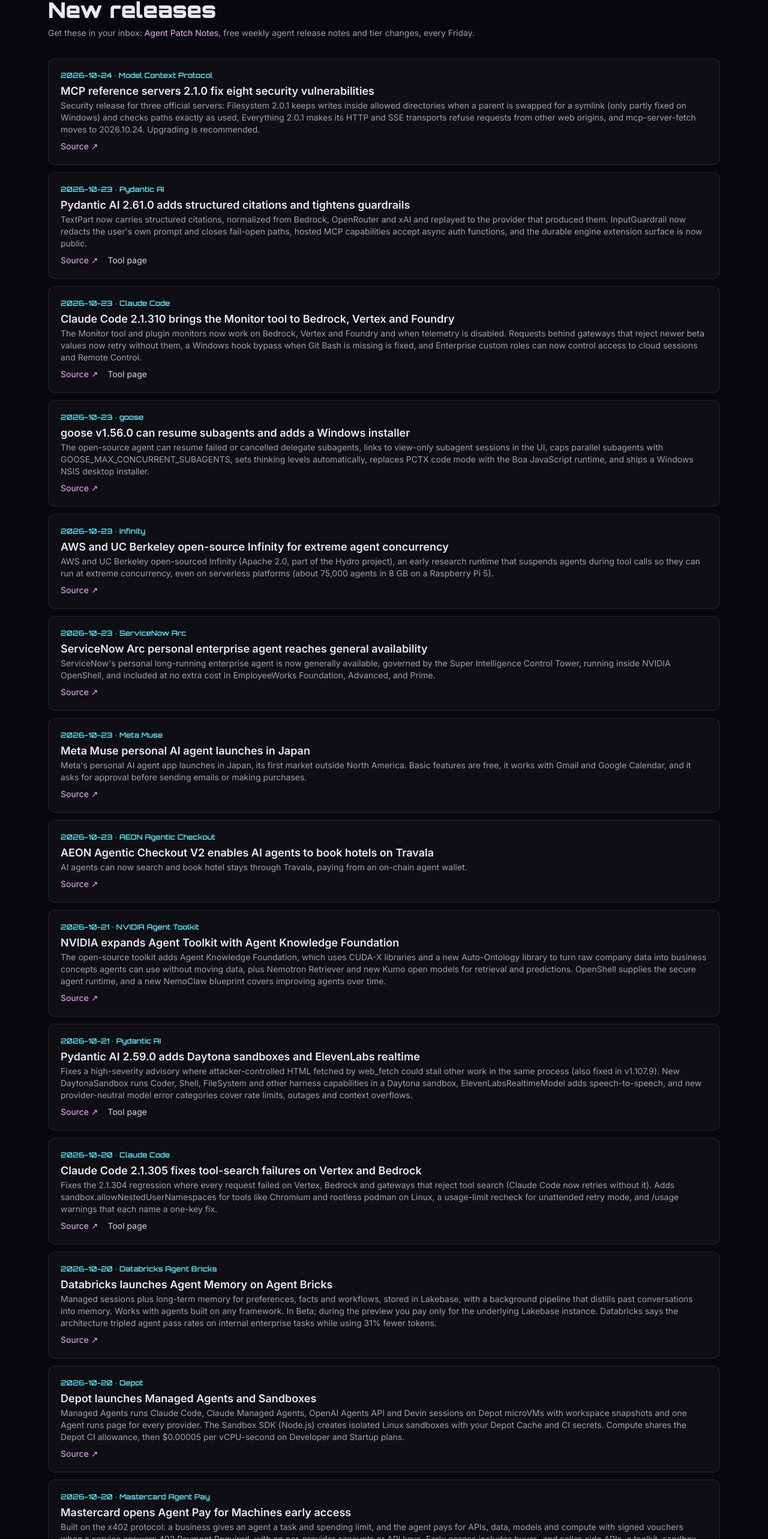
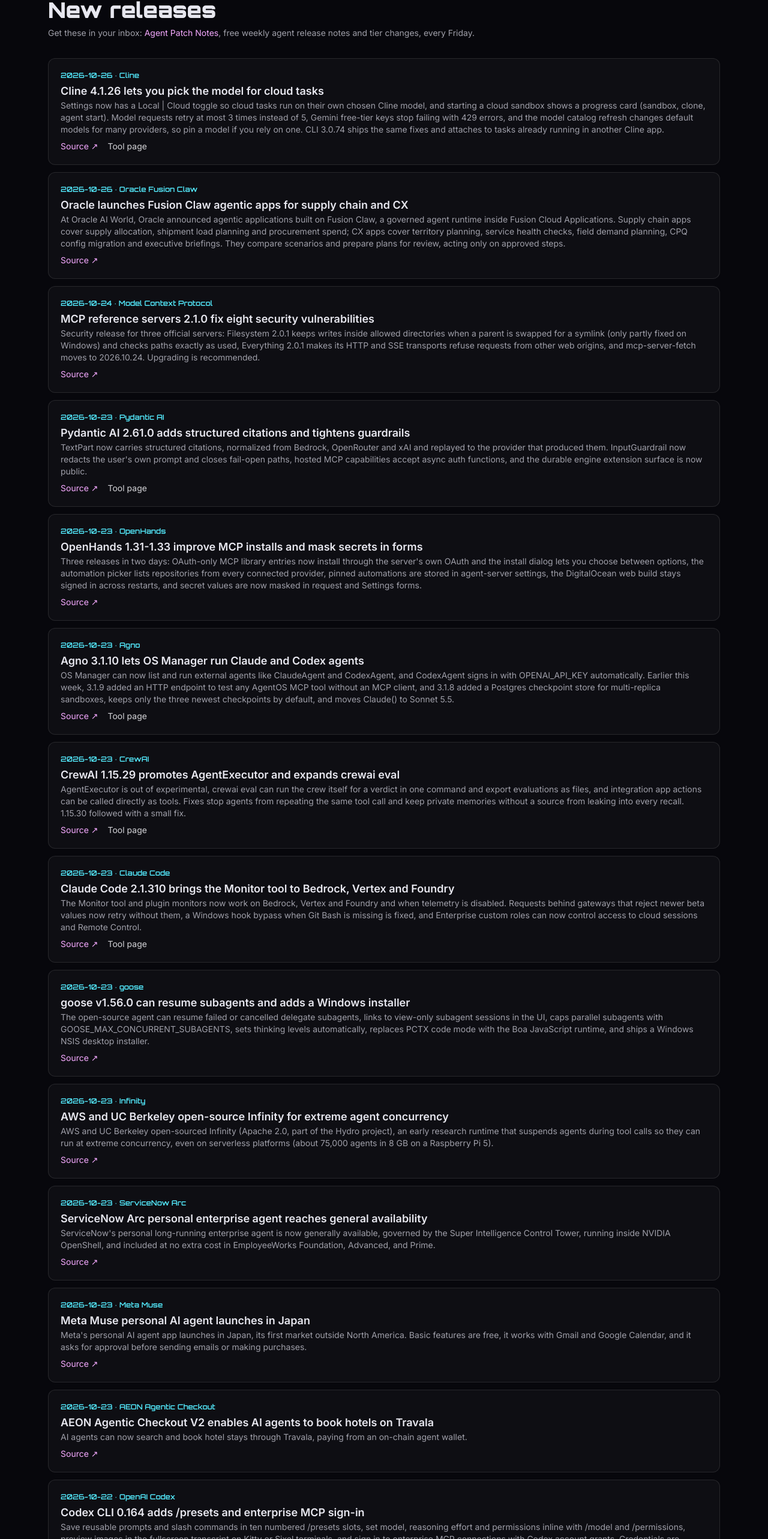
Before and after one commit to Bombtek/ranked-agents, a Next.js app: page /releases in a window 1280 px wide. Shown: the part 96-2662 px from the top of the page at 60% size. Built offline with nearby package versions, Linux system fonts and the light colour scheme; no server answers.

Commit message:
Add Oct 22-26 releases: Cline 4.1.26, Oracle Fusion Claw, OpenHands 1.33, Agno 3.1.10, CrewAI 1.15.29, Codex CLI 0.164

```diff
--- a/data/releases.ts
+++ b/data/releases.ts
@@ -1,14 +1,20 @@
 export interface Release { title: string; product: string; date: string; summary: string; source: string; toolSlug?: string }
 // Newest first. Dates are ISO (YYYY-MM-DD).
 export const releases: Release[] = [
+  { title: "Cline 4.1.26 lets you pick the model for cloud tasks", product: "Cline", date: "2026-10-26", summary: "Settings now has a Local | Cloud toggle so cloud tasks run on their own chosen Cline model, and starting a cloud sandbox shows a progress card (sandbox, clone, agent start). Model requests retry at most 3 times instead of 5, Gemini free-tier keys stop failing with 429 errors, and the model catalog refresh changes default models for many providers, so pin a model if you rely on one. CLI 3.0.74 ships the same fixes and attaches to tasks already running in another Cline app.", source: "https://github.com/cline/cline/releases/tag/v4.1.26", toolSlug: "cline" },
+  { title: "Oracle launches Fusion Claw agentic apps for supply chain and CX", product: "Oracle Fusion Claw", date: "2026-10-26", summary: "At Oracle AI World, Oracle announced agentic applications built on Fusion Claw, a governed agent runtime inside Fusion Cloud Applications. Supply chain apps cover supply allocation, shipment load planning and procurement spend; CX apps cover territory planning, service health checks, field demand planning, CPQ config migration and executive briefings. They compare scenarios and prepare plans for review, acting only on approved steps.", source: "https://www.oracle.com/news/announcement/ai-world-oracle-introduces-claw-powered-fusion-agentic-applications-for-supply-chain-2026-10-26/" },
   { title: "MCP reference servers 2.1.0 fix eight security vulnerabilities", product: "Model Context Protocol", date: "2026-10-24", summary: "Security release for three official servers: Filesystem 2.0.1 keeps writes inside allowed directories when a parent is swapped for a symlink (only partly fixed on Windows) and checks paths exactly as used, Everything 2.0.1 makes its HTTP and SSE transports refuse requests from other web origins, and mcp-server-fetch moves to 2026.10.24. Upgrading is recommended.", source: "https://github.com/modelcontextprotocol/servers/releases/tag/v2.1.0" },
   { title: "Pydantic AI 2.61.0 adds structured citations and tightens guardrails", product: "Pydantic AI", date: "2026-10-23", summary: "TextPart now carries structured citations, normalized from Bedrock, OpenRouter and xAI and replayed to the provider that produced them. InputGuardrail now redacts the user's own prompt and closes fail-open paths, hosted MCP capabilities accept async auth functions, and the durable engine extension surface is now public.", source: "https://github.com/pydantic/pydantic-ai/releases/tag/v2.61.0", toolSlug: "pydantic-ai" },
+  { title: "OpenHands 1.31-1.33 improve MCP installs and mask secrets in forms", product: "OpenHands", date: "2026-10-23", summary: "Three releases in two days: OAuth-only MCP library entries now install through the server's own OAuth and the install dialog lets you choose between options, the automation picker lists repositories from every connected provider, pinned automations are stored in agent-server settings, the DigitalOcean web build stays signed in across restarts, and secret values are now masked in request and Settings forms.", source: "https://github.com/OpenHands/OpenHands/releases/tag/v1.33.0" },
+  { title: "Agno 3.1.10 lets OS Manager run Claude and Codex agents", product: "Agno", date: "2026-10-23", summary: "OS Manager can now list and run external agents like ClaudeAgent and CodexAgent, and CodexAgent signs in with OPENAI_API_KEY automatically. Earlier this week, 3.1.9 added an HTTP endpoint to test any AgentOS MCP tool without an MCP client, and 3.1.8 added a Postgres checkpoint store for multi-replica sandboxes, keeps only the three newest checkpoints by default, and moves Claude() to Sonnet 5.5.", source: "https://github.com/agno-agi/agno/releases/tag/v3.1.10", toolSlug: "agno" },
+  { title: "CrewAI 1.15.29 promotes AgentExecutor and expands crewai eval", product: "CrewAI", date: "2026-10-23", summary: "AgentExecutor is out of experimental, crewai eval can run the crew itself for a verdict in one command and export evaluations as files, and integration app actions can be called directly as tools. Fixes stop agents from repeating the same tool call and keep private memories without a source from leaking into every recall. 1.15.30 followed with a small fix.", source: "https://github.com/crewAIInc/crewAI/releases/tag/1.15.29", toolSlug: "crewai" },
   { title: "Claude Code 2.1.310 brings the Monitor tool to Bedrock, Vertex and Foundry", product: "Claude Code", date: "2026-10-23", summary: "The Monitor tool and plugin monitors now work on Bedrock, Vertex and Foundry and when telemetry is disabled. Requests behind gateways that reject newer beta values now retry without them, a Windows hook bypass when Git Bash is missing is fixed, and Enterprise custom roles can now control access to cloud sessions and Remote Control.", source: "https://github.com/anthropics/claude-code/releases/tag/v2.1.310", toolSlug: "claude-code" },
   { title: "goose v1.56.0 can resume subagents and adds a Windows installer", product: "goose", date: "2026-10-23", summary: "The open-source agent can resume failed or cancelled delegate subagents, links to view-only subagent sessions in the UI, caps parallel subagents with GOOSE_MAX_CONCURRENT_SUBAGENTS, sets thinking levels automatically, replaces PCTX code mode with the Boa JavaScript runtime, and ships a Windows NSIS desktop installer.", source: "https://github.com/aaif-goose/goose/releases/tag/v1.56.0" },
   { title: "AWS and UC Berkeley open-source Infinity for extreme agent concurrency", product: "Infinity", date: "2026-10-23", summary: "AWS and UC Berkeley open-sourced Infinity (Apache 2.0, part of the Hydro project), an early research runtime that suspends agents during tool calls so they can run at extreme concurrency, even on serverless platforms (about 75,000 agents in 8 GB on a Raspberry Pi 5).", source: "https://aws.amazon.com/blogs/opensource/introducing-infinity-a-runtime-for-extreme-agent-concurrency/" },
   { title: "ServiceNow Arc personal enterprise agent reaches general availability", product: "ServiceNow Arc", date: "2026-10-23", summary: "ServiceNow's personal long-running enterprise agent is now generally available, governed by the Super Intelligence Control Tower, running inside NVIDIA OpenShell, and included at no extra cost in EmployeeWorks Foundation, Advanced, and Prime.", source: "https://techintelpro.com/news/ai/agentic-ai/servicenow-delivers-arc-personal-enterprise-agent-with-nvidia" },
   { title: "Meta Muse personal AI agent launches in Japan", product: "Meta Muse", date: "2026-10-23", summary: "Meta's personal AI agent app launches in Japan, its first market outside North America. Basic features are free, it works with Gmail and Google Calendar, and it asks for approval before sending emails or making purchases.", source: "https://english.kyodonews.net/articles/-/89228" },
   { title: "AEON Agentic Checkout V2 enables AI agents to book hotels on Travala", product: "AEON Agentic Checkout", date: "2026-10-23", summary: "AI agents can now search and book hotel stays through Travala, paying from an on-chain agent wallet.", source: "https://www.prnewswire.com/news-releases/aeon-launches-agentic-checkout-v2-bringing-ai-powered-travel-booking-to-travala-302918148.html" },
+  { title: "Codex CLI 0.164 adds /presets and enterprise MCP sign-in", product: "OpenAI Codex", date: "2026-10-22", summary: "Save reusable prompts and slash commands in ten numbered /presets slots, set model, reasoning effort and permissions inline with /model and /permissions, preview images in the fullscreen transcript on Kitty or Sixel terminals, and sign in to enterprise MCP connections with Codex account grants. Credentials are masked in supported remote Bash and Zsh sessions, and failed compaction no longer leaves partial summaries.", source: "https://github.com/openai/codex/releases/tag/rust-v0.164.0", toolSlug: "openai-codex" },
 
   { title: "NVIDIA expands Agent Toolkit with Agent Knowledge Foundation", product: "NVIDIA Agent Toolkit", date: "2026-10-21", summary: "The open-source toolkit adds Agent Knowledge Foundation, which uses CUDA-X libraries and a new Auto-Ontology library to turn raw company data into business concepts agents can use without moving data, plus Nemotron Retriever and new Kumo open models for retrieval and predictions. OpenShell supplies the secure agent runtime, and a new NemoClaw blueprint covers improving agents over time.", source: "https://blogs.nvidia.com/blog/enterprise-platforms-agent-toolkit/" },
   { title: "Pydantic AI 2.59.0 adds Daytona sandboxes and ElevenLabs realtime", product: "Pydantic AI", date: "2026-10-21", summary: "Fixes a high-severity advisory where attacker-controlled HTML fetched by web_fetch could stall other work in the same process (also fixed in v1.107.9). New DaytonaSandbox runs Coder, Shell, FileSystem and other harness capabilities in a Daytona sandbox, ElevenLabsRealtimeModel adds speech-to-speech, and new provider-neutral model error categories cover rate limits, outages and context overflows.", source: "https://github.com/pydantic/pydantic-ai/releases/tag/v2.59.0", toolSlug: "pydantic-ai" },
```
